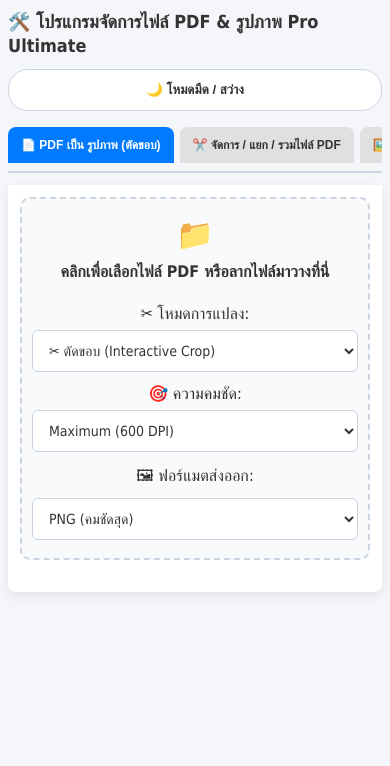
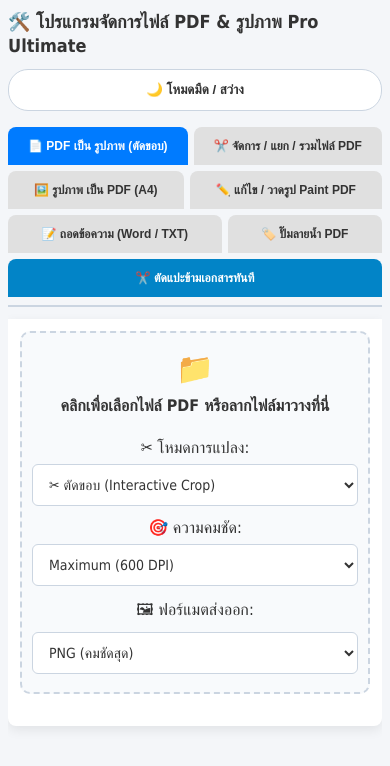
Before and after one commit to nutjomson/File-Convertor, a plain HTML site: page index.html in a window 390 px wide. Drawn offline with Linux system fonts and the light colour scheme.

Commit message:
Fix responsive layout to avoid horizontal scrolling

```diff
--- a/index.html
+++ b/index.html
@@ -198,17 +198,23 @@
             touch-action: manipulation;
         }
 
-        /* Tabs become a swipeable strip instead of tiny wrapped buttons */
+        /* Tabs wrap onto additional lines; never require horizontal swiping */
         .tabs {
-            flex-wrap: nowrap;
-            overflow-x: auto;
-            overflow-y: hidden;
-            -webkit-overflow-scrolling: touch;
-            scrollbar-width: thin;
+            display: flex;
+            flex-wrap: wrap;
+            overflow: visible;
             gap: 6px;
             padding-bottom: 8px;
-        }
-        .tab-btn { flex: 0 0 auto; white-space: nowrap; }
+            min-width: 0;
+        }
+        .tab-btn {
+            flex: 1 1 auto;
+            min-width: 0;
+            max-width: 100%;
+            white-space: normal;
+            overflow-wrap: anywhere;
+            line-height: 1.35;
+        }
 
         .option-group { min-width: 0; }
         .option-group select,
@@ -301,7 +307,7 @@
             .paint-toolbar button { min-height: 40px; padding: 8px 9px; }
             .paint-divider { display: none; }
             .canvas-wrapper { max-height: 65vh; }
-            .canvas-wrapper canvas { max-width: none; }
+            .canvas-wrapper canvas { max-width: 100%; height: auto; }
             .snippet-panel { padding: 10px; }
             .snippet-panel-header { align-items: stretch; }
             .snippet-panel-header > span { flex: 1 1 100%; }
@@ -311,6 +317,35 @@
             .status { overflow-wrap: anywhere; line-height: 1.5; }
             .page-container { padding: 10px; }
             .page-container h3 { font-size: 16px; }
+        }
+
+        /* ================= No horizontal page scrolling ================= */
+        html, body {
+            max-width: 100%;
+            overflow-x: clip;
+        }
+        body, main, section, article, div, form, fieldset {
+            min-width: 0;
+        }
+        img, video, iframe, table, pre, code {
+            max-width: 100%;
+        }
+        p, h1, h2, h3, label, small, strong, span, a {
+            overflow-wrap: anywhere;
+        }
+        .tab-content, .page-container, .snippet-panel, .split-card,
+        .crop-workspace, .paint-toolbar, .box {
+            min-width: 0;
+            max-width: 100%;
+        }
+        .canvas-wrapper {
+            max-width: 100%;
+            overflow: hidden;
+        }
+        .canvas-wrapper canvas {
+            display: block;
+            max-width: 100%;
+            height: auto;
         }
 
         /* iOS Safari: prevent automatic zoom when focusing small form controls */
```
